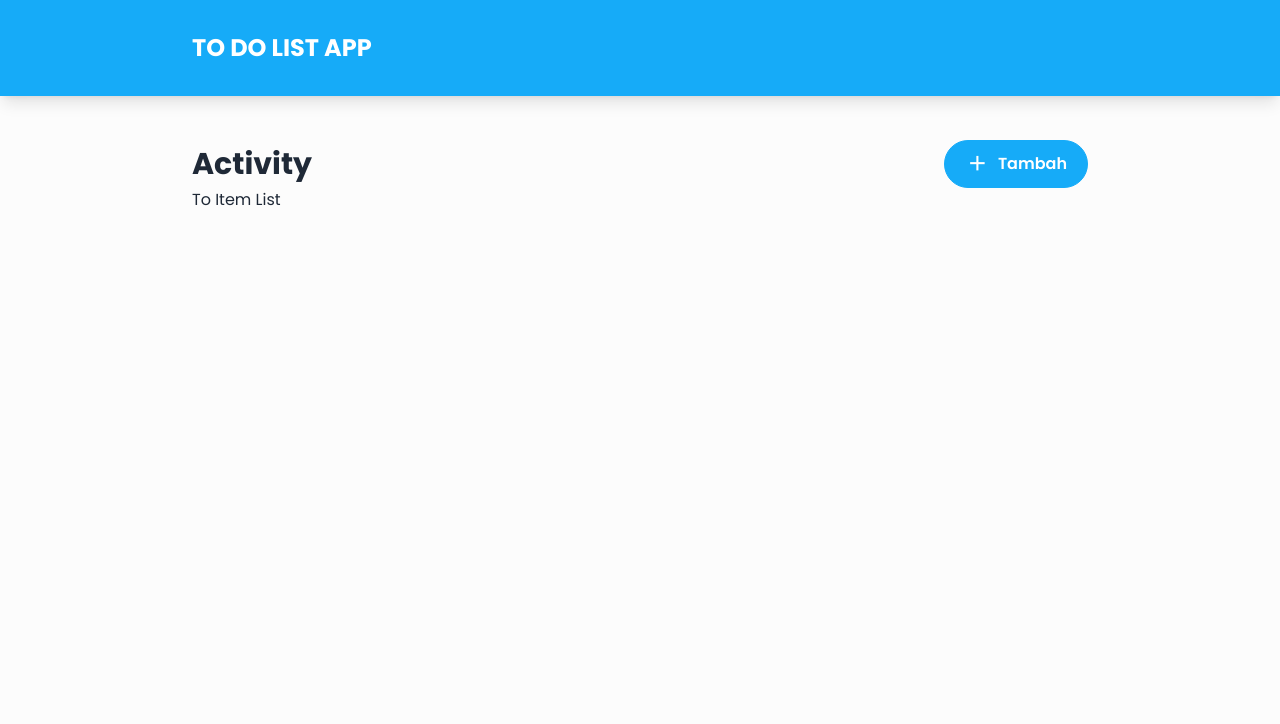
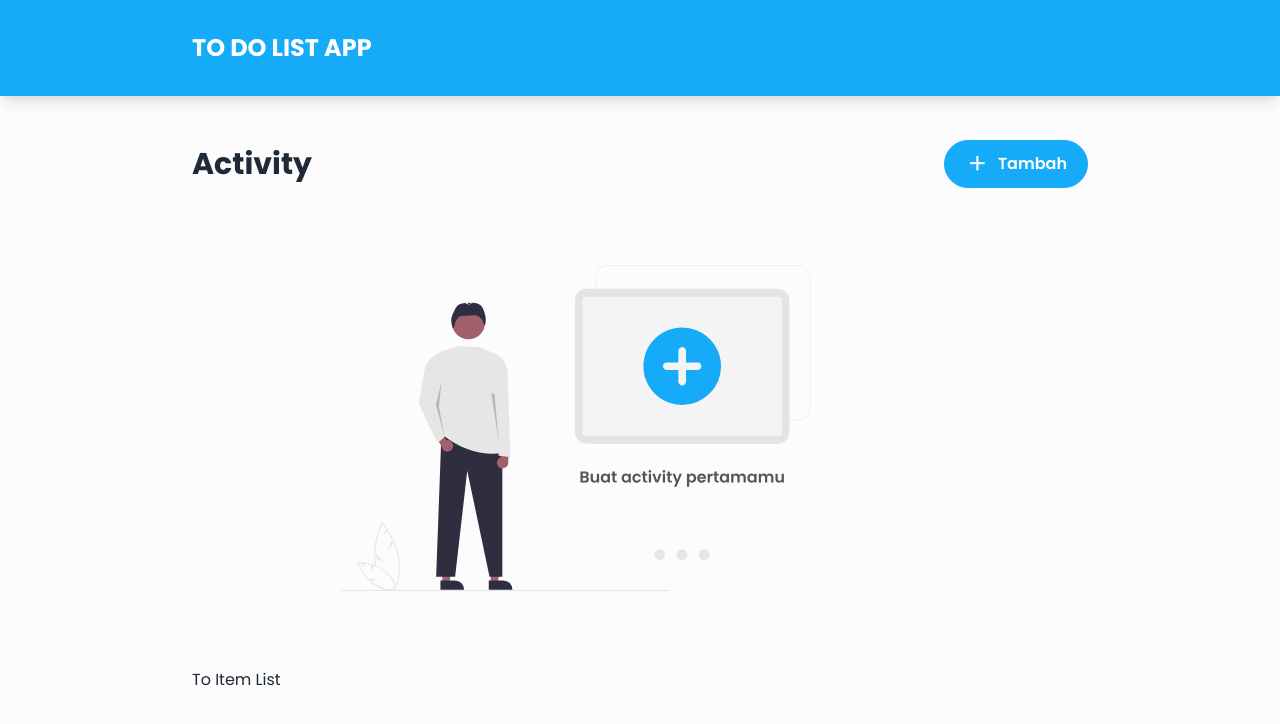
Before and after one commit to alfianahar/react-todolist-devcode, a React (Vite) app: page / in a window 1280 px wide. Shown: the top 724 px of the page. Built offline with nearby package versions, Linux system fonts and the light colour scheme.

Commit message:
add emptystate section

```diff
--- a/src/components/EmptyState.jsx
+++ b/src/components/EmptyState.jsx
@@ -1,20 +1,22 @@
-import React from 'react'
+import emptyActivity from '../assets/activity-empty-state.svg'
+import todoActivity from '../assets/todo-empty-state.svg'
 
-function EmptyState() {
+function EmptyState({ main }) {
+
     return (
-        <div class="flex justify-center">
+        <div data class="flex justify-center">
+            {main ?
                 <img
-
-                src="../assets/activity-empty-state.svg"
+                    src={emptyActivity}
                     alt="empty-state"
                     class="lg:w-4/6"
-            />
+                /> :
                 <img
-
-                src="../assets/todo-empty-state.svg"
+                    src={todoActivity}
                     alt="empty-list"
                     class="lg:w-4/6"
                 />
+            }
         </div>
     )
 }
--- a/src/routes/Dashboard.jsx
+++ b/src/routes/Dashboard.jsx
@@ -1,13 +1,19 @@
 import React from 'react'
 import { Link } from 'react-router-dom'
+import EmptyState from '../components/EmptyState'
 import TitleBar from '../components/TitleBar'
 
 function Dashboard() {
-    document.title = "Dashboard | React To Do List"
+
+    const main = true
     return (
         <>
             <TitleBar />
+            <div className='min-h-[70vh] lg:min-h-[60vh] flex items-center'>
+                <EmptyState data-cy="activity-empty-state" main={main} />
+            </div>
             <Link to={`detail/1`}>To Item List</Link>
+
         </>
     )
 }
--- a/src/routes/ItemList.jsx
+++ b/src/routes/ItemList.jsx
@@ -1,14 +1,17 @@
 import React from 'react'
 import { Link } from 'react-router-dom'
 import TitleBar from '../components/TitleBar';
-
-
+import EmptyState from '../components/EmptyState'
 
 function ItemList() {
 
+    const main = false
     return (
         <>
             <TitleBar />
+            <div className='min-h-[70vh] lg:min-h-[60vh] flex items-center'>
+                <EmptyState data-cy="todo-empty-state" main={main} />
+            </div>
 
         </>
     )
```
Lines whose indentation alone changed are shown as unchanged.
